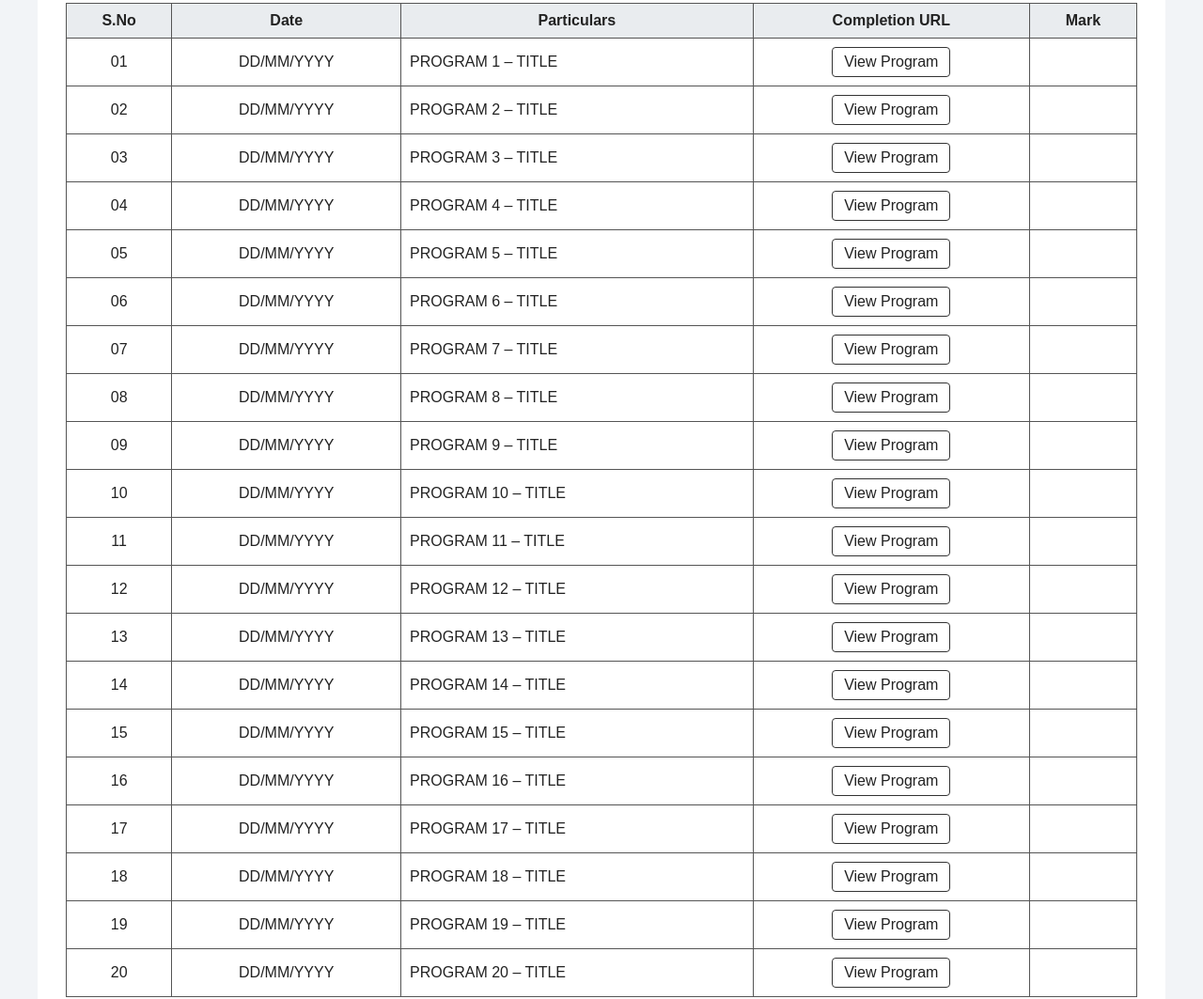
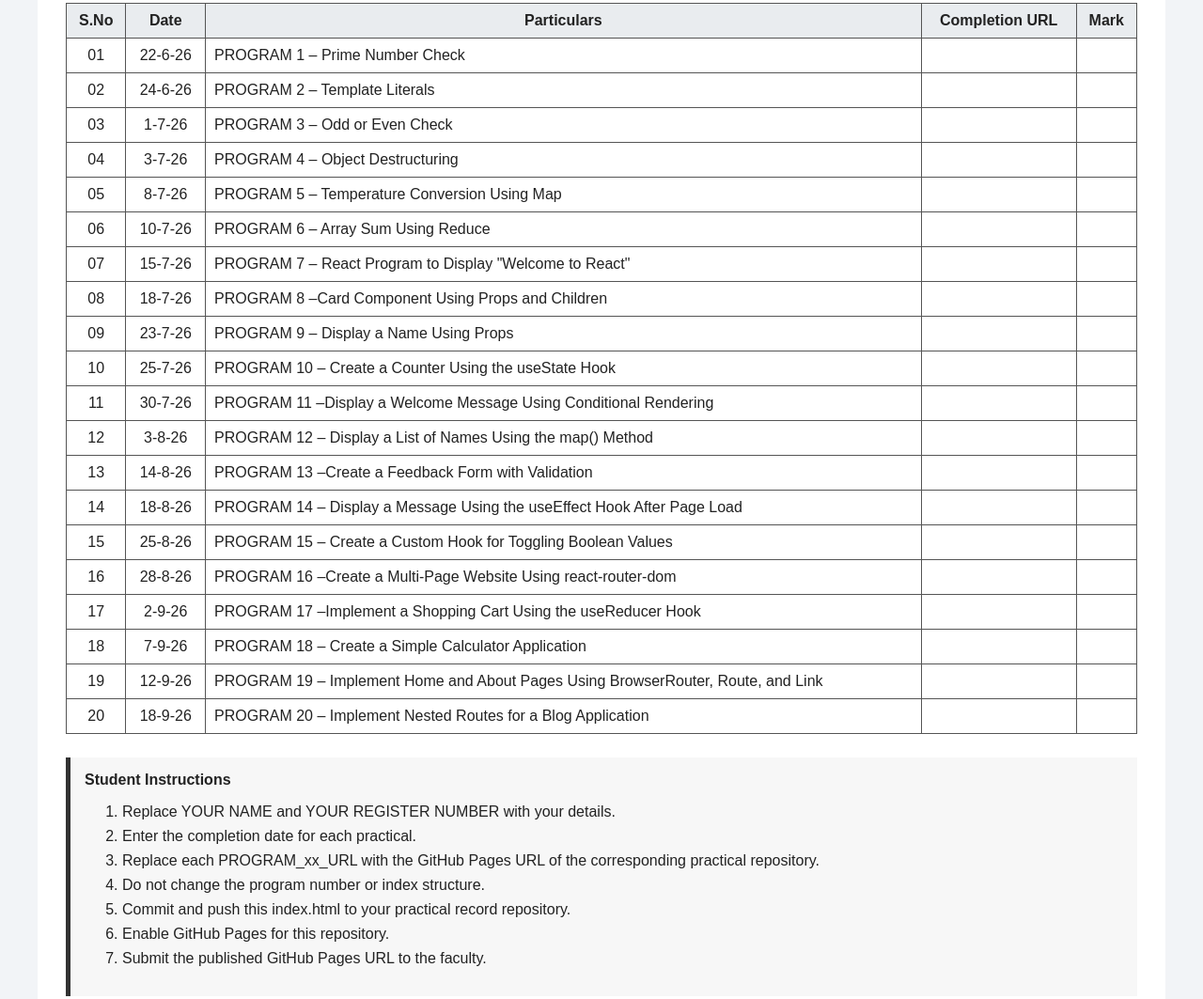
Before and after one commit to kmranjith07/RJS-PRACTICAL-RECORD-ODD, a plain HTML site: page index.html in a window 1280 px wide. Shown: the part 677-1740 px from the top of the page at 94% size. Drawn offline with Linux system fonts and the light colour scheme.

Commit message:
Update index.html

```diff
--- a/index.html
+++ b/index.html
@@ -70,12 +70,12 @@
     <table class="student-details">
         <tr>
             <td class="label">Name</td>
-            <td>YOUR NAME</td>
+            <td>K MANORANJITH</td>
         </tr>
 
         <tr>
             <td class="label">Register Number</td>
-            <td>YOUR REGISTER NUMBER</td>
+            <td>1U24CA054</td>
         </tr>
 
         <tr>
@@ -115,161 +115,161 @@
 
             <tr>
                 <td>01</td>
-                <td>DD/MM/YYYY</td>
-                <td>PROGRAM 1 – TITLE</td>
-                <td><a class="program-link" href="https://indumathi-v.github.io/javascript_training.github.io/" target="_blank">View Program</a></td>
+                <td>22-6-26</td>
+                <td>PROGRAM 1 – Prime Number Check</td>
+                <td><a class=href="https://github.com/kmranjith07/rjs-p1.git"</a></td>
                 <td></td>
             </tr>
 
             <tr>
                 <td>02</td>
-                <td>DD/MM/YYYY</td>
-                <td>PROGRAM 2 – TITLE</td>
-                <td><a class="program-link" href="PROGRAM_02_URL" target="_blank">View Program</a></td>
+                <td>24-6-26</td>
+                <td>PROGRAM 2 –  Template Literals</td>
+                <td><a class=href="https://github.com/kmranjith07/rjs-p2.git"</a></td>
                 <td></td>
             </tr>
 
             <tr>
                 <td>03</td>
-                <td>DD/MM/YYYY</td>
-                <td>PROGRAM 3 – TITLE</td>
-                <td><a class="program-link" href="PROGRAM_03_URL" target="_blank">View Program</a></td>
+                <td>1-7-26</td>
+                <td>PROGRAM 3 – Odd or Even Check</td>
+                <td><a class=href="https://github.com/kmranjith07/rjs-p3.git"</a></td>
                 <td></td>
             </tr>
 
             <tr>
                 <td>04</td>
-                <td>DD/MM/YYYY</td>
-                <td>PROGRAM 4 – TITLE</td>
-                <td><a class="program-link" href="PROGRAM_04_URL" target="_blank">View Program</a></td>
+                <td>3-7-26</td>
+                <td>PROGRAM 4 –  Object Destructuring</td>
+                <td><a class=href="https://github.com/kmranjith07/rjs-p4.git"</a></td>
                 <td></td>
             </tr>
 
             <tr>
                 <td>05</td>
-                <td>DD/MM/YYYY</td>
-                <td>PROGRAM 5 – TITLE</td>
-                <td><a class="program-link" href="PROGRAM_05_URL" target="_blank">View Program</a></td>
+                <td>8-7-26</td>
+                <td>PROGRAM 5 –  Temperature Conversion Using Map</td>
+                <td><a class=href="https://github.com/kmranjith07/rjs-p5.git"</a></td>
                 <td></td>
             </tr>
 
             <tr>
                 <td>06</td>
-                <td>DD/MM/YYYY</td>
-                <td>PROGRAM 6 – TITLE</td>
-                <td><a class="program-link" href="PROGRAM_06_URL" target="_blank">View Program</a></td>
+                <td>10-7-26</td>
+                <td>PROGRAM 6 – Array Sum Using Reduce </td>
+                <td><a class=href="https://github.com/kmranjith07/rs-p6.git"</a></td>
                 <td></td>
             </tr>
 
             <tr>
                 <td>07</td>
-                <td>DD/MM/YYYY</td>
-                <td>PROGRAM 7 – TITLE</td>
-                <td><a class="program-link" href="PROGRAM_07_URL" target="_blank">View Program</a></td>
+                <td>15-7-26</td>
+                <td>PROGRAM 7 – React Program to Display "Welcome to React"</td>
+                <td><a class=href="https://github.com/kmranjith07/program7.git"</a></td>
                 <td></td>
             </tr>
 
             <tr>
                 <td>08</td>
-                <td>DD/MM/YYYY</td>
-                <td>PROGRAM 8 – TITLE</td>
-                <td><a class="program-link" href="PROGRAM_08_URL" target="_blank">View Program</a></td>
+                <td>18-7-26</td>
+                <td>PROGRAM 8 –Card Component Using Props and Children</td>
+                <td><a class=href="https://github.com/kmranjith07/rjs-prg8.git"</a></td>
                 <td></td>
             </tr>
 
             <tr>
                 <td>09</td>
-                <td>DD/MM/YYYY</td>
-                <td>PROGRAM 9 – TITLE</td>
-                <td><a class="program-link" href="PROGRAM_09_URL" target="_blank">View Program</a></td>
+                <td>23-7-26</td>
+                <td>PROGRAM 9 –  Display a Name Using Props</td>
+                <td><a class=href="https://github.com/kmranjith07/rjs-prg9.git"</a></td>
                 <td></td>
             </tr>
 
             <tr>
                 <td>10</td>
-                <td>DD/MM/YYYY</td>
-                <td>PROGRAM 10 – TITLE</td>
-                <td><a class="program-link" href="PROGRAM_10_URL" target="_blank">View Program</a></td>
+                <td>25-7-26</td>
+                <td>PROGRAM 10 –  Create a Counter Using the useState Hook</td>
+                <td><a class=href="https://github.com/kmranjith07/rjs-p10.git"</a></td>
                 <td></td>
             </tr>
 
             <tr>
                 <td>11</td>
-                <td>DD/MM/YYYY</td>
-                <td>PROGRAM 11 – TITLE</td>
-                <td><a class="program-link" href="PROGRAM_11_URL" target="_blank">View Program</a></td>
+                <td>30-7-26</td>
+                <td>PROGRAM 11 –Display a Welcome Message Using Conditional Rendering</td>
+                <td><a class=href="https://github.com/kmranjith07/rjs-prg11.git"</a></td>
                 <td></td>
             </tr>
 
             <tr>
                 <td>12</td>
-                <td>DD/MM/YYYY</td>
-                <td>PROGRAM 12 – TITLE</td>
-                <td><a class="program-link" href="PROGRAM_12_URL" target="_blank">View Program</a></td>
+                <td>3-8-26</td>
+                <td>PROGRAM 12 – Display a List of Names Using the map() Method</td>
+                <td><a class=href="https://github.com/kmranjith07/rjs-program12-manoranjith.git"</a></td>
                 <td></td>
             </tr>
 
             <tr>
                 <td>13</td>
-                <td>DD/MM/YYYY</td>
-                <td>PROGRAM 13 – TITLE</td>
-                <td><a class="program-link" href="PROGRAM_13_URL" target="_blank">View Program</a></td>
+                <td>14-8-26</td>
+                <td>PROGRAM 13 –Create a Feedback Form with Validation</td>
+                <td><a class=href="https://github.com/kmranjith07/rjs-p13.git"</a></td>
                 <td></td>
             </tr>
 
             <tr>
                 <td>14</td>
-                <td>DD/MM/YYYY</td>
-                <td>PROGRAM 14 – TITLE</td>
-                <td><a class="program-link" href="PROGRAM_14_URL" target="_blank">View Program</a></td>
+                <td>18-8-26</td>
+                <td>PROGRAM 14 – Display a Message Using the useEffect Hook After Page Load </td>
+                <td><a class=href="https://github.com/kmranjith07/rjs-p14.git"</a></td>
                 <td></td>
             </tr>
 
             <tr>
                 <td>15</td>
-                <td>DD/MM/YYYY</td>
-                <td>PROGRAM 15 – TITLE</td>
-                <td><a class="program-link" href="PROGRAM_15_URL" target="_blank">View Program</a></td>
+                <td>25-8-26</td>
+                <td>PROGRAM 15 –  Create a Custom Hook for Toggling Boolean Values</td>
+                <td><a class=href="https://github.com/kmranjith07/rjs-p15.git"</a></td>
                 <td></td>
             </tr>
 
             <tr>
                 <td>16</td>
-                <td>DD/MM/YYYY</td>
-                <td>PROGRAM 16 – TITLE</td>
-                <td><a class="program-link" href="PROGRAM_16_URL" target="_blank">View Program</a></td>
+                <td>28-8-26</td>
+                <td>PROGRAM 16 –Create a Multi-Page Website Using react-router-dom</td>
+                <td><a class=href="https://github.com/kmranjith07/rjs-prg16.git"</a></td>
                 <td></td>
             </tr>
 
             <tr>
                 <td>17</td>
-                <td>DD/MM/YYYY</td>
-                <td>PROGRAM 17 – TITLE</td>
-                <td><a class="program-link" href="PROGRAM_17_URL" target="_blank">View Program</a></td>
+                <td>2-9-26</td>
+                <td>PROGRAM 17 –Implement a Shopping Cart Using the useReducer Hook</td>
+                <td><a class=href="https://github.com/kmranjith07/rjs-p17.git"</a></td>
                 <td></td>
             </tr>
 
             <tr>
                 <td>18</td>
-                <td>DD/MM/YYYY</td>
-                <td>PROGRAM 18 – TITLE</td>
-                <td><a class="program-link" href="PROGRAM_18_URL" target="_blank">View Program</a></td>
+                <td>7-9-26</td>
+                <td>PROGRAM 18 –  Create a Simple Calculator Application</td>
+                <td><a class=href="https://github.com/kmranjith07/rjs-prg18.git"</a></td>
                 <td></td>
             </tr>
 
             <tr>
                 <td>19</td>
-                <td>DD/MM/YYYY</td>
-                <td>PROGRAM 19 – TITLE</td>
-                <td><a class="program-link" href="PROGRAM_19_URL" target="_blank">View Program</a></td>
+                <td>12-9-26</td>
+                <td>PROGRAM 19 –  Implement Home and About Pages Using BrowserRouter, Route, and Link</td>
+                <td><a class=href="https://github.com/kmranjith07/rjs-prg19.git"</a></td>
                 <td></td>
             </tr>
 
             <tr>
                 <td>20</td>
-                <td>DD/MM/YYYY</td>
-                <td>PROGRAM 20 – TITLE</td>
-                <td><a class="program-link" href="PROGRAM_20_URL" target="_blank">View Program</a></td>
+                <td>18-9-26</td>
+                <td>PROGRAM 20 – Implement Nested Routes for a Blog Application</td>
+                <td><a class=href="https://github.com/kmranjith07/rjs-p20.git"</a></td>
                 <td></td>
             </tr>
 
```
